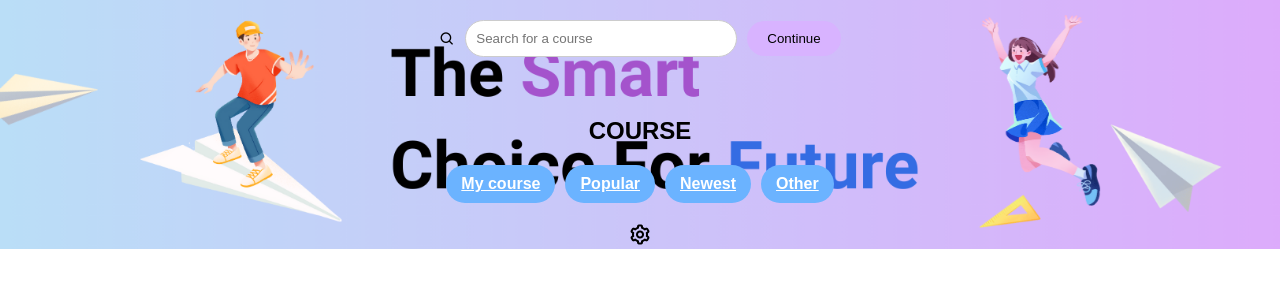
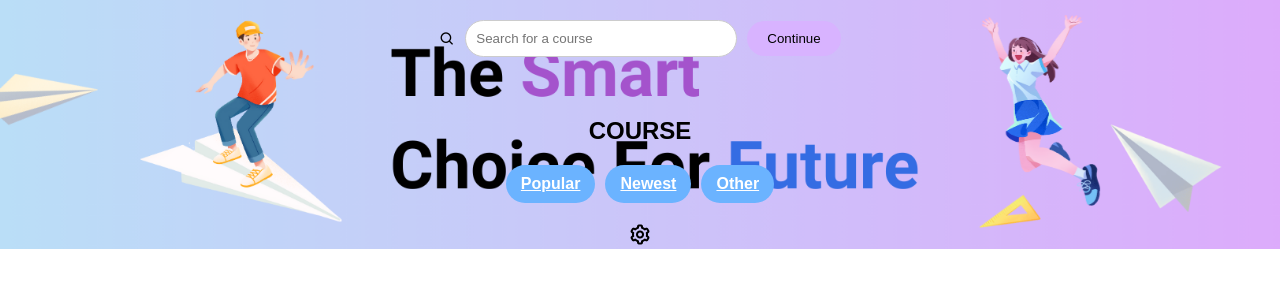
Before and after one commit to Orawxn/Learn-easy, a plain HTML site: page course.html in a window 1280 px wide. Drawn offline with nearby package versions, Linux system fonts and the light colour scheme.

Commit message:
delete my course

```diff
--- a/course.html
+++ b/course.html
@@ -20,7 +20,6 @@
     <div class="course-section">
         <h2>COURSE</h2>
         <div class="course-menu">
-            <a href="my-course.html" class="menu-btn">My course</a>
             <a href="popular.html" class="menu-btn">Popular</a>
             <a href="newest.html" class="menu-btn">Newest</a>
             <a href="other.html" class="menu-btn">Other</a>
```
Also changed, not shown: script1.js (deleted).
